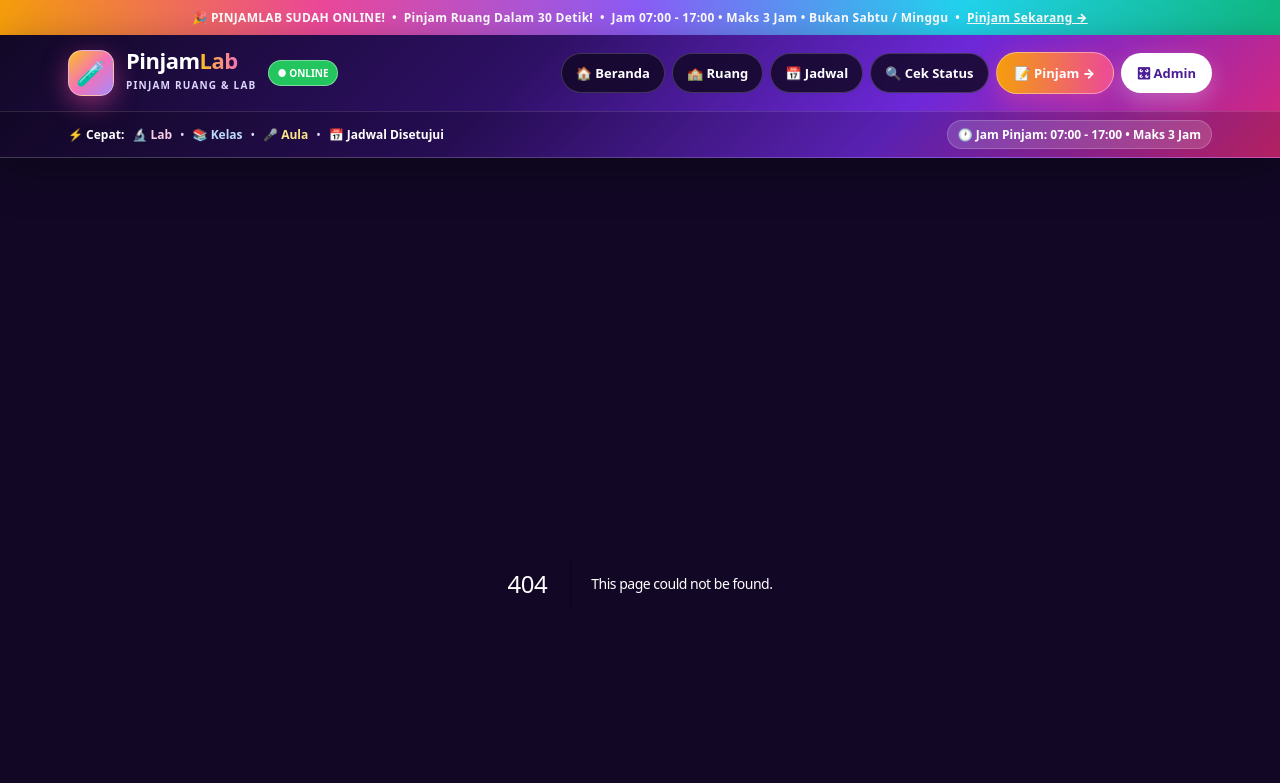
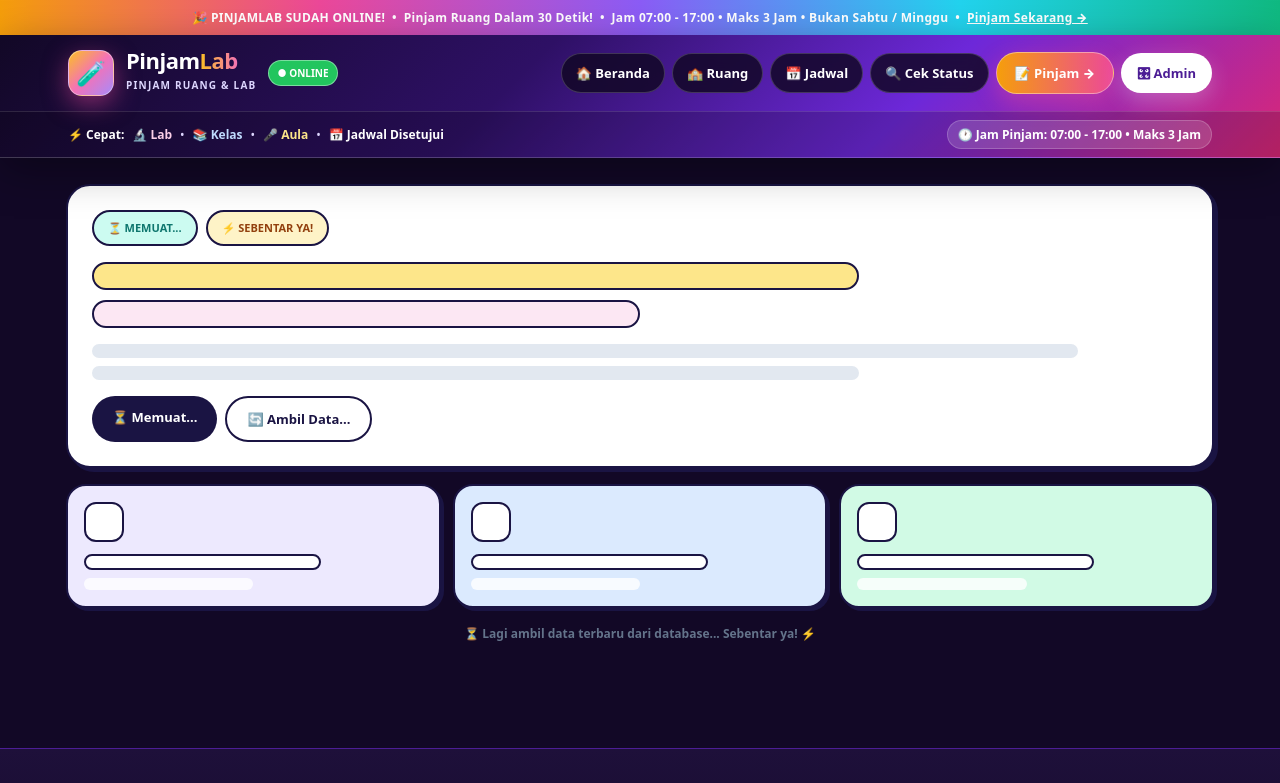
Before and after one commit to nandaridhoalfaroby-ui/PinjamLab, a Next.js app: page /loading in a window 1280 px wide. Before the commit this address had no page. Shown: the top 783 px of the page. Built offline with nearby package versions, Linux system fonts and the light colour scheme.

Commit message:
Perbaiki PinjamLab

```diff
--- /dev/null
+++ b/app/loading/page.tsx
@@ -0,0 +1,41 @@
+// app/loading.tsx - Loading INSTAN pas pindah halaman! JUARA 1 DUNIA!
+// INI KUNCINYA! Dulu pas klik Beranda / Ruang / Jadwal / Cek, layar DIEM 3 detik!
+// Sekarang pas klik, LANGSUNG muncul skeleton pastel ini! Guru ngerasa INSTAN!
+// Colorful, anti-white, sangat modern, sangat memukau, sangat rapi!
+
+export default function Loading() {
+  return (
+    <div>
+      {/* HERO SKELETON - PASTEL! */}
+      <div style={{ background: "white", border: "2px solid #1A1443", borderRadius: 24, padding: 24, boxShadow: "4px 4px 0 #1A1443" }}>
+        <div style={{ display: "flex", gap: 8, flexWrap: "wrap" }}>
+          <span style={{ background: "#CCFBF1", border: "2px solid #1A1443", color: "#0F766E", fontSize: 11, fontWeight: 900, padding: "7px 14px", borderRadius: 999 }}>⏳ MEMUAT...</span>
+          <span style={{ background: "#FEF3C7", border: "2px solid #1A1443", color: "#92400E", fontSize: 11, fontWeight: 900, padding: "7px 14px", borderRadius: 999 }}>⚡ SEBENTAR YA!</span>
+        </div>
+        <div style={{ height: 28, background: "#FDE68A", border: "2px solid #1A1443", borderRadius: 999, marginTop: 16, width: "70%" }} />
+        <div style={{ height: 28, background: "#FCE7F3", border: "2px solid #1A1443", borderRadius: 999, marginTop: 10, width: "50%" }} />
+        <div style={{ height: 14, background: "#E2E8F0", borderRadius: 999, marginTop: 16, width: "90%" }} />
+        <div style={{ height: 14, background: "#E2E8F0", borderRadius: 999, marginTop: 8, width: "70%" }} />
+        <div style={{ display: "flex", gap: 8, marginTop: 16, flexWrap: "wrap" }}>
+          <span style={{ background: "#1A1443", color: "white", padding: "11px 20px", borderRadius: 999, fontWeight: 900, fontSize: 13 }}>⏳ Memuat...</span>
+          <span style={{ background: "white", border: "2px solid #1A1443", color: "#1A1443", padding: "11px 20px", borderRadius: 999, fontWeight: 900, fontSize: 13 }}>🔄 Ambil Data...</span>
+        </div>
+      </div>
+
+      {/* 3 KARTU SKELETON! */}
+      <div style={{ display: "grid", gridTemplateColumns: "repeat(auto-fit,minmax(180px,1fr))", gap: 12, marginTop: 16 }}>
+        {["#EDE9FE", "#DBEAFE", "#D1FAE5"].map((bg) => (
+          <div key={bg} style={{ background: bg, border: "2px solid #1A1443", borderRadius: 20, padding: 16, boxShadow: "3px 3px 0 #1A1443" }}>
+            <div style={{ width: 40, height: 40, background: "white", border: "2px solid #1A1443", borderRadius: 12 }} />
+            <div style={{ height: 16, background: "white", border: "2px solid #1A1443", borderRadius: 999, marginTop: 12, width: "70%" }} />
+            <div style={{ height: 12, background: "rgba(255,255,255,0.8)", borderRadius: 999, marginTop: 8, width: "50%" }} />
+          </div>
+        ))}
+      </div>
+
+      <p style={{ textAlign: "center", color: "#64748B", fontSize: 12, fontWeight: 700, marginTop: 16 }}>
+        ⏳ Lagi ambil data terbaru dari database... Sebentar ya! ⚡
+      </p>
+    </div>
+  );
+}
```
